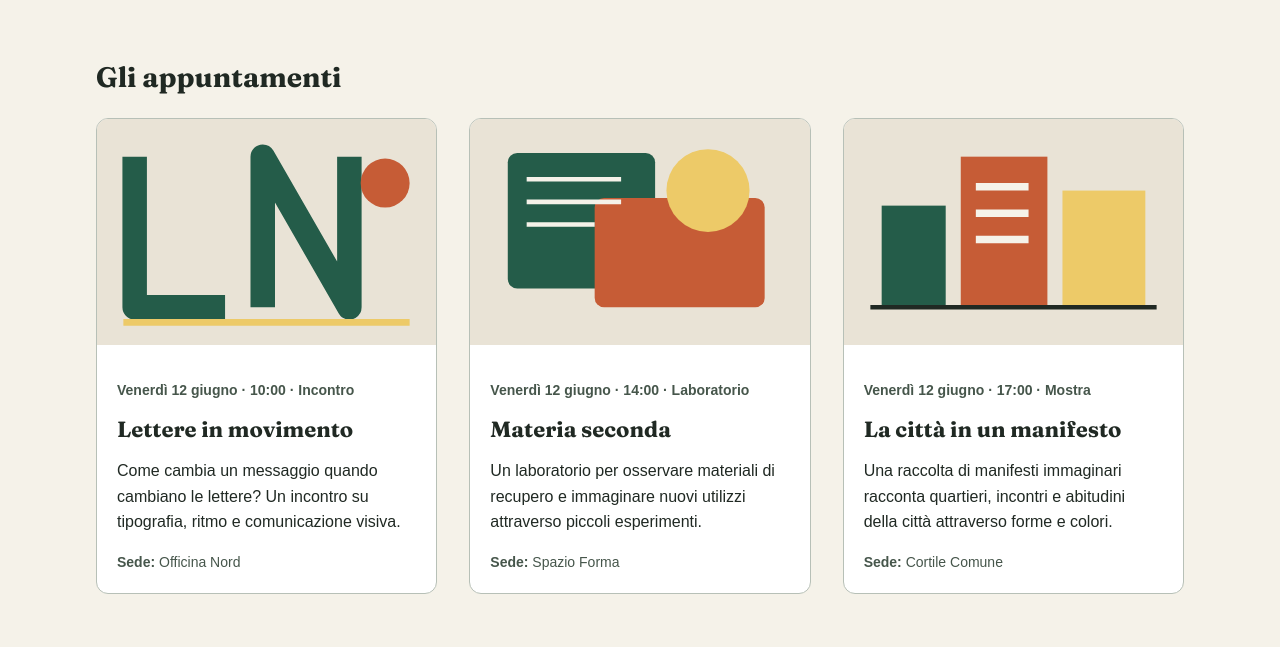
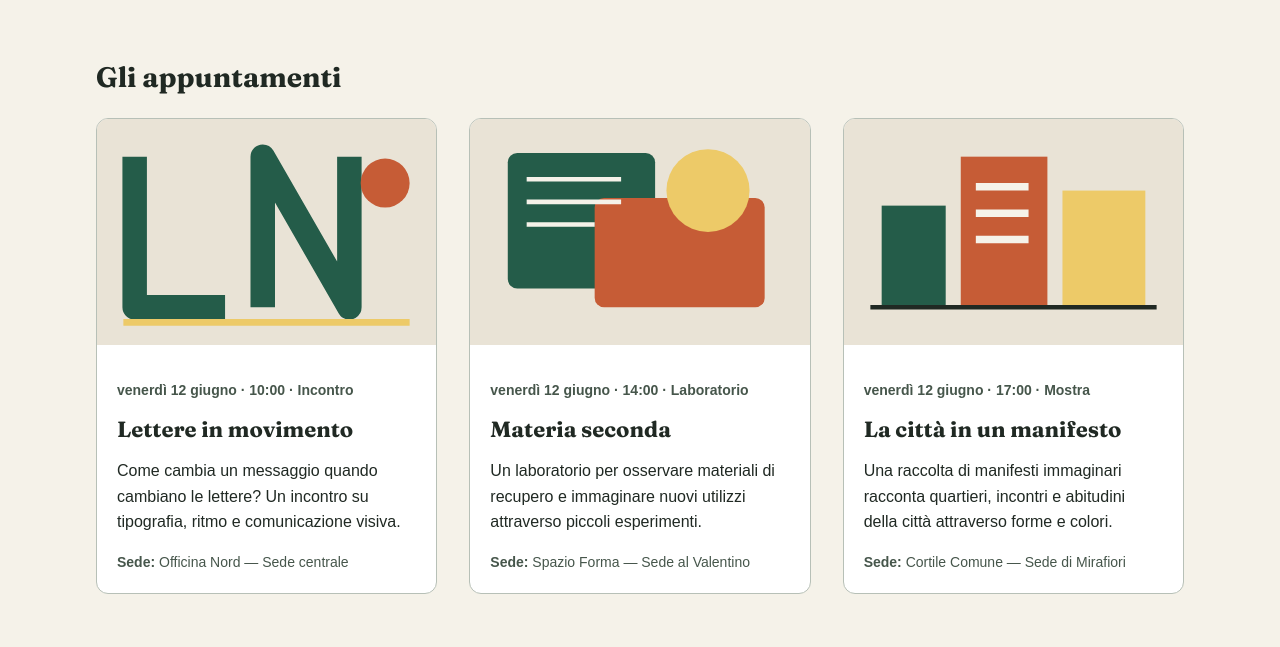
Before and after one commit to gnemmiaurora844-hue/festival-segnale, a plain HTML site: page programma.html in a window 1280 px wide. Shown: the part 424-1071 px from the top of the page. Drawn offline with Linux system fonts and the light colour scheme.

Commit message:
Esercitazione 8 - Programma dinamico, JSON e meteo

```diff
--- /dev/null
+++ b/dati/eventi.json
@@ -0,0 +1,69 @@
+
+[
+  {
+    "id": 1,
+    "titolo": "Lettere in movimento",
+    "data": "2026-06-12",
+    "orario": "10:00",
+    "categoria": "Incontro",
+    "descrizione": "Come cambia un messaggio quando cambiano le lettere? Un incontro su tipografia, ritmo e comunicazione visiva.",
+    "immagine": "assets/lettere-in-movimento.svg",
+    "immagine_alt": "Lettere geometriche disposte su una griglia",
+    "sede_id": 1
+  },
+  {
+    "id": 2,
+    "titolo": "Materia seconda",
+    "data": "2026-06-12",
+    "orario": "14:00",
+    "categoria": "Laboratorio",
+    "descrizione": "Un laboratorio per osservare materiali di recupero e immaginare nuovi utilizzi attraverso piccoli esperimenti.",
+    "immagine": "assets/materia-seconda.svg",
+    "immagine_alt": "Forme geometriche colorate sovrapposte",
+    "sede_id": 2
+  },
+  {
+    "id": 3,
+    "titolo": "La città in un manifesto",
+    "data": "2026-06-12",
+    "orario": "17:00",
+    "categoria": "Mostra",
+    "descrizione": "Una raccolta di manifesti immaginari racconta quartieri, incontri e abitudini della città attraverso forme e colori.",
+    "immagine": "assets/citta-manifesto.svg",
+    "immagine_alt": "Composizione geometrica che rappresenta una città",
+    "sede_id": 3
+  },
+  {
+    "id": 4,
+    "titolo": "Oggetti in dialogo",
+    "data": "2026-06-13",
+    "orario": "10:00",
+    "categoria": "Incontro",
+    "descrizione": "Designer e artigiani discutono come nascono gli oggetti quotidiani, tra funzione, cura dei dettagli e possibilità di riparazione.",
+    "immagine": "assets/oggetti-dialogo.svg",
+    "immagine_alt": "Due forme geometriche si fronteggiano sopra una linea comune.",
+    "sede_id": 1
+  },
+  {
+    "id": 5,
+    "titolo": "Mappe da abitare",
+    "data": "2026-06-13",
+    "orario": "14:00",
+    "categoria": "Laboratorio",
+    "descrizione": "Disegniamo una mappa fatta di percorsi, punti di incontro e luoghi da riscoprire, partendo dall'esperienza di chi li attraversa.",
+    "immagine": "assets/mappe-abitare.svg",
+    "immagine_alt": "Una mappa geometrica con percorsi e punti colorati",
+    "sede_id": 2
+  },
+  {
+    "id": 6,
+    "titolo": "Progettare insieme",
+    "data": "2026-06-13",
+    "orario": "17:00",
+    "categoria": "Mostra",
+    "descrizione": "Una selezione di progetti collettivi mostra come idee diverse possano diventare un risultato condiviso.",
+    "immagine": "assets/progettare-insieme.svg",
+    "immagine_alt": "Moduli geometrici colorati disposti in una composizione",
+    "sede_id": 3
+  }
+]
--- /dev/null
+++ b/dati/sedi.json
@@ -0,0 +1,18 @@
+
+[
+  {
+    "id": 1,
+    "nome": "Officina Nord — Sede centrale",
+    "indirizzo": "Corso Duca degli Abruzzi 24, Torino"
+  },
+  {
+    "id": 2,
+    "nome": "Spazio Forma — Sede al Valentino",
+    "indirizzo": "Viale Mattioli 39, Torino"
+  },
+  {
+    "id": 3,
+    "nome": "Cortile Comune — Sede di Mirafiori",
+    "indirizzo": "Corso Luigi Settembrini 178, Torino"
+  }
+]
--- a/programma.html
+++ b/programma.html
@@ -30,102 +30,110 @@
 
     <section class="content-section" aria-labelledby="titolo-eventi">
       <h2 id="titolo-eventi">Gli appuntamenti</h2>
-      <div class="event-grid">
-        <article class="event-card">
-          <img src="assets/lettere-in-movimento.svg" alt="Lettere geometriche disposte su una griglia" width="900" height="600">
-          <div class="event-body">
-            <p class="event-meta">Venerdì 12 giugno · 10:00 · Incontro</p>
-            <h3>Lettere in movimento</h3>
-            <p>Come cambia un messaggio quando cambiano le lettere? Un incontro su tipografia, ritmo e comunicazione visiva.</p>
-            <p class="event-place"><strong>Sede:</strong> Officina Nord</p>
-          </div>
-        </article>
-        <article class="event-card">
-          <img src="assets/materia-seconda.svg" alt="Forme sovrapposte che richiamano campioni di materiali" width="900" height="600">
-          <div class="event-body">
-            <p class="event-meta">Venerdì 12 giugno · 14:00 · Laboratorio</p>
-            <h3>Materia seconda</h3>
-            <p>Un laboratorio per osservare materiali di recupero e immaginare nuovi utilizzi attraverso piccoli esperimenti.</p>
-            <p class="event-place"><strong>Sede:</strong> Spazio Forma</p>
-          </div>
-        </article>
-        <article class="event-card">
-  <img
-    src="assets/citta-manifesto.svg"
-    alt="Rettangoli colorati compongono una città astratta."
-    width="900"
-    height="600">
 
-  <div class="event-body">
-    <p class="event-meta">
-      Venerdì 12 giugno · 17:00 · Mostra
-    </p>
+<div class="event-grid" id="griglia-eventi">
+  <p>Caricamento degli eventi...</p>
+</div>
 
-    <h3>La città in un manifesto</h3>
-
-    <p>
-      Una raccolta di manifesti immaginari racconta
-      quartieri, incontri e abitudini della città
-      attraverso forme e colori.
-    </p>
-
-    <p class="event-place">
-      <strong>Sede:</strong> Cortile Comune
-    </p>
-  </div>
-</article>
-
-<!-- QUARTO EVENTO -->
-<article class="event-card">
-  <img
-    src="assets/oggetti-dialogo.svg"
-    alt="Due forme geometriche si fronteggiano sopra una linea comune."
-    width="900"
-    height="600">
-
-  <div class="event-body">
-    <p class="event-meta">Sabato 13 giugno · 10:00 · Incontro</p>
-    <h3>Oggetti in dialogo</h3>
-    <p>Designer e artigiani discutono come nascono gli oggetti quotidiani, tra funzione, cura dei dettagli e possibilità di riparazione.</p>
-    <p class="event-place"><strong>Sede:</strong> Officina Nord</p>
-  </div>
-</article>
-
-<!-- QUINTO EVENTO -->
-<article class="event-card">
-  <img
-    src="assets/mappe-abitare.svg"
-    alt="Un percorso collega tre punti su una mappa geometrica."
-    width="900"
-    height="600">
-
-  <div class="event-body">
-    <p class="event-meta">Sabato 13 giugno · 14:00 · Laboratorio</p>
-    <h3>Mappe da abitare</h3>
-    <p>Disegniamo una mappa fatta di percorsi, punti di incontro e luoghi da riscoprire, partendo dall'esperienza di chi li attraversa.</p>
-    <p class="event-place"><strong>Sede:</strong> Spazio Forma</p>
-  </div>
-</article>
-
-<!-- SESTO EVENTO -->
-<article class="event-card">
-  <img
-    src="assets/progettare-insieme.svg"
-    alt="Moduli di colori diversi si incastrano in una composizione comune."
-    width="900"
-    height="600">
-
-  <div class="event-body">
-    <p class="event-meta">Sabato 13 giugno · 17:00 · Mostra</p>
-    <h3>Progettare insieme</h3>
-    <p>Una selezione di progetti collettivi mostra come idee diverse possano diventare un risultato condiviso.</p>
-    <p class="event-place"><strong>Sede:</strong> Cortile Comune</p>
-  </div>
-</article>
-      </div>
     </section>
   </main>
 
   <footer class="site-footer"><div class="container"><p>Segnale · Progetto didattico · Festival immaginario</p></div></footer>
+
+<script>
+async function caricaEventi() {
+  const griglia = document.getElementById("griglia-eventi");
+
+  try {
+    // Leggiamo i due file JSON
+    const [rispostaEventi, rispostaSedi] = await Promise.all([
+      fetch("dati/eventi.json"),
+      fetch("dati/sedi.json")
+    ]);
+
+    if (!rispostaEventi.ok || !rispostaSedi.ok) {
+      throw new Error("Errore nel caricamento dei dati");
+    }
+
+    const eventi = await rispostaEventi.json();
+    const sedi = await rispostaSedi.json();
+
+    if (!Array.isArray(eventi) || !Array.isArray(sedi)) {
+      throw new Error("Formato dei dati non valido");
+    }
+
+    // Ordiniamo gli eventi per data e orario
+    eventi.sort((a, b) => {
+      return (a.data + a.orario).localeCompare(b.data + b.orario);
+    });
+
+    griglia.innerHTML = "";
+
+    if (eventi.length === 0) {
+      griglia.textContent = "Nessun evento disponibile.";
+      return;
+    }
+
+    // Creiamo una scheda per ogni evento
+    eventi.forEach(evento => {
+      const sede = sedi.find(s => s.id === evento.sede_id);
+
+      const data = new Date(evento.data + "T12:00:00");
+      const dataFormattata = new Intl.DateTimeFormat("it-IT", {
+        weekday: "long",
+        day: "numeric",
+        month: "long"
+      }).format(data);
+
+      const articolo = document.createElement("article");
+      articolo.className = "event-card";
+
+      const immagine = document.createElement("img");
+      immagine.src = evento.immagine;
+      immagine.alt = evento.immagine_alt || "";
+      immagine.width = 900;
+      immagine.height = 600;
+
+      const contenuto = document.createElement("div");
+      contenuto.className = "event-body";
+
+      const meta = document.createElement("p");
+      meta.className = "event-meta";
+      meta.textContent =
+        dataFormattata + " · " + evento.orario +
+        " · " + evento.categoria;
+
+      const titolo = document.createElement("h3");
+      titolo.textContent = evento.titolo;
+
+      const descrizione = document.createElement("p");
+      descrizione.textContent = evento.descrizione;
+
+      const luogo = document.createElement("p");
+      luogo.className = "event-place";
+
+      const etichetta = document.createElement("strong");
+      etichetta.textContent = "Sede: ";
+
+      luogo.appendChild(etichetta);
+      luogo.appendChild(
+        document.createTextNode(sede ? sede.nome : "Da definire")
+      );
+
+      contenuto.append(meta, titolo, descrizione, luogo);
+      articolo.append(immagine, contenuto);
+      griglia.appendChild(articolo);
+    });
+
+  } catch (errore) {
+    console.error(errore);
+    griglia.textContent =
+      "Impossibile caricare gli eventi. Riprova più tardi.";
+  }
+}
+
+caricaEventi();
+</script>
+
 </body>
 </html>
```
Also changed, not shown: info.html (+65 -0 lines), 2 other files.
